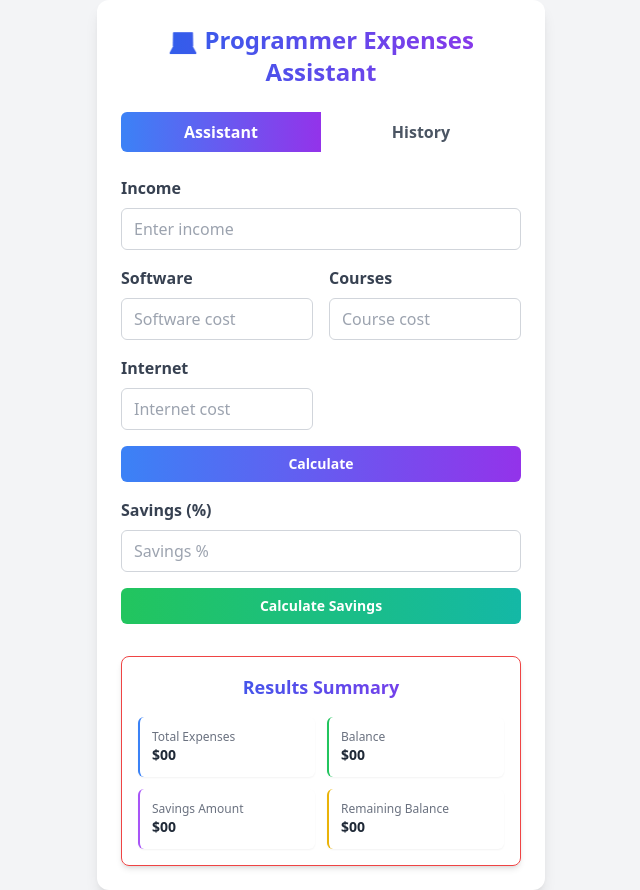
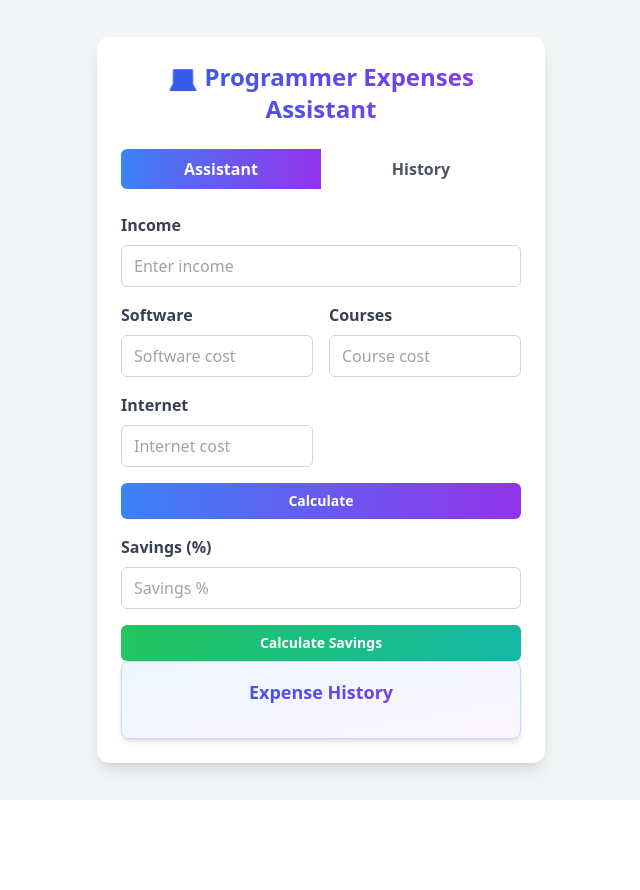
Before and after one commit to wasifaislam88/Expenses-Assistant-With-DOM, a plain HTML site: page index.html in a window 1280 px wide. Shown: the whole page, without its empty margins (319-959 px from the left). After the commit the page ends 800 px from the top, so only its background shows below. Drawn offline with nearby package versions, Linux system fonts and the light colour scheme.

Commit message:
added a project

```diff
--- a/index.html
+++ b/index.html
@@ -128,7 +128,7 @@
         <!-- Results -->
         <div
           id="results"
-          class="mt-8  from-blue-50 to-purple-50 p-4 rounded-lg shadow-md border border-red-500"
+          class="mt-8 hidden from-blue-50 to-purple-50 p-4 rounded-lg shadow-md border border-red-500"
         >
           <h3
             class="text-lg font-semibold mb-4 text-center text-transparent bg-clip-text bg-gradient-to-r from-blue-600 to-purple-600"
@@ -137,7 +137,7 @@
           </h3>
           <div class="grid grid-cols-2 gap-3">
             <div
-              class="bg-white p-3 rounded-md shadow-sm border-l-2 border-blue-500"
+              class="bg-white hidden p-3 rounded-md shadow-sm border-l-2 border-blue-500"
             >
               <p class="text-xs text-gray-500">Total Expenses</p>
               <p class="text-sm font-bold text-gray-800">
@@ -179,7 +179,7 @@
         <!-- History Section -->
         <div
           id="history-section"
-          class="bg-gradient-to-br hidden from-blue-50 to-purple-50 p-4 rounded-lg shadow-md border border-blue-200"
+          class="bg-gradient-to-br from-blue-50 to-purple-50 p-4 rounded-lg shadow-md border border-blue-200"
         >
           <h3
             class="text-lg font-semibold mb-4 text-center text-transparent bg-clip-text bg-gradient-to-r from-blue-600 to-purple-600"
```
